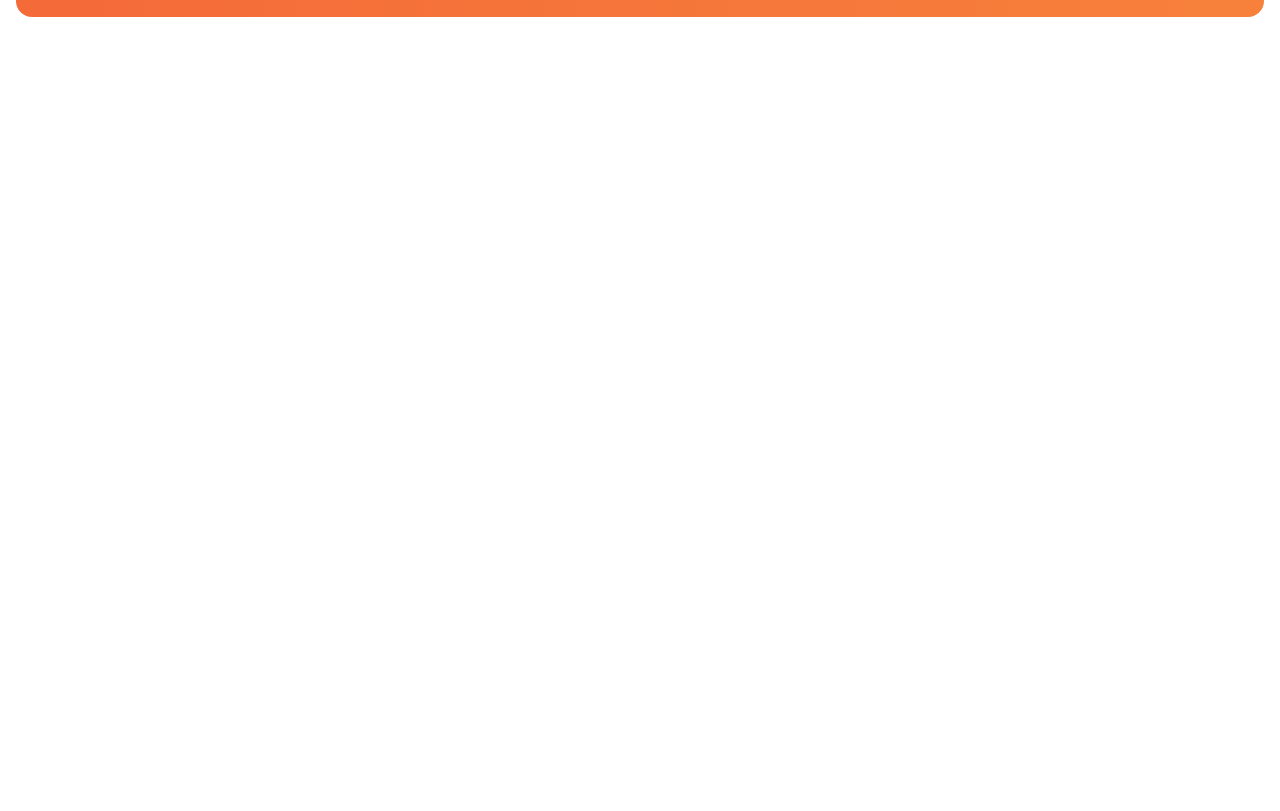
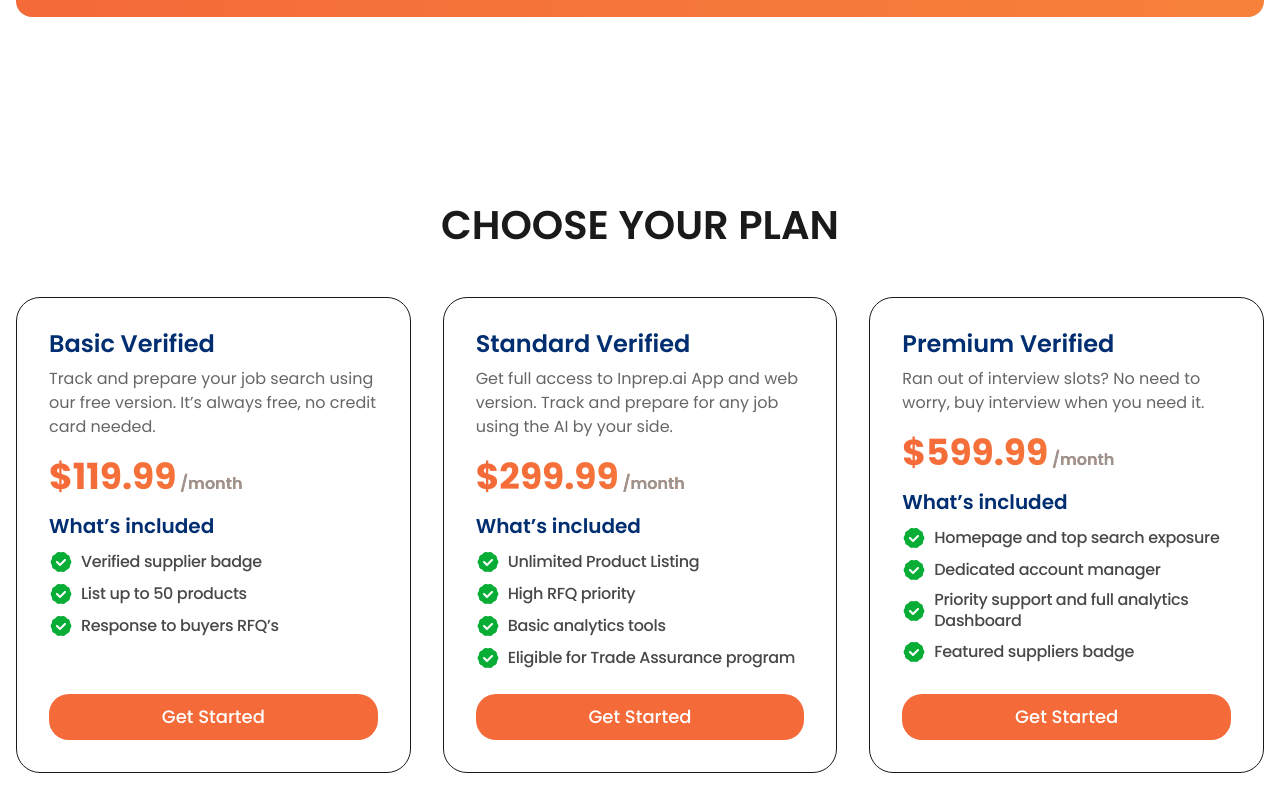
Before and after one commit to softvence-omega/daymoon-frontend, a React (Vite) app: page /overview in a window 1280 px wide. Shown: the part 3119-3930 px from the top of the page. Before the commit the page ends 3256 px from the top, so only its background shows below. Built offline with nearby package versions, Linux system fonts and the light colour scheme.

Commit message:
Choose your plan component complete

```diff
--- a/src/common/CommonWrapper.tsx
+++ b/src/common/CommonWrapper.tsx
@@ -1,4 +1,4 @@
-import React, { ReactNode } from "react";
+import { ReactNode } from "react";
 
 // Define the props interface
 interface CommonWrapperProps {
--- /dev/null
+++ b/src/components/ReUseable/ChoosePlan.tsx
@@ -0,0 +1,98 @@
+import verify from "../../assets/Icon/verified.svg";
+
+const plans = [
+  {
+    title: "Basic Verified",
+    price: "$119.99",
+    description:
+      "Track and prepare your job search using our free version. It’s always free, no credit card needed.",
+    features: [
+      "Verified supplier badge",
+      "List up to 50 products",
+      "Response to buyers RFQ’s",
+    ],
+    note: "/month",
+  },
+  {
+    title: "Standard Verified",
+    price: "$299.99",
+    description:
+      "Get full access to Inprep.ai App and web version. Track and prepare for any job using the AI by your side.",
+    features: [
+      "Unlimited Product Listing",
+      "High RFQ priority",
+      "Basic analytics tools",
+      "Eligible for Trade Assurance program",
+    ],
+    note: "/month",
+  },
+  {
+    title: "Premium Verified",
+    price: "$599.99",
+    description:
+      "Ran out of interview slots? No need to worry, buy interview when you need it.",
+    features: [
+      "Homepage and top search exposure",
+      "Dedicated account manager",
+      "Priority support and full analytics Dashboard",
+      "Featured suppliers badge",
+    ],
+    note: "/month",
+  },
+];
+
+const ChoosePlan = () => {
+  return (
+    <div className="py-12 md:py-16">
+      <div className="text-center mb-10 md:mb-12 px-4">
+        <h2 className="text-[28px] md:text-[40px] font-semibold leading-[36px] md:leading-[48px] uppercase text-[#1A1A1A]">
+          Choose Your Plan
+        </h2>
+      </div>
+      <div className="grid grid-cols-1 md:grid-cols-3 gap-6 md:gap-8 bg-white">
+        {plans.map((plan, index) => (
+          <div
+            key={index}
+            className="border rounded-[24px] border-[#1A1A1A] p-6 md:p-8 flex flex-col justify-between h-auto"
+          >
+            <div>
+              <h3 className="text-[20px] md:text-[24px] font-semibold leading-[28.8px] text-[#002E70] mb-2">
+                {plan.title}
+              </h3>
+              <p className="text-sm md:text-base text-[#666] font-normal leading-6">
+                {plan.description}
+              </p>
+              <div className="text-[30px] md:text-[36px] font-bold leading-[38px] md:leading-[43.2px] bg-gradient-to-l from-[#F7813B] to-[#F46A39] bg-clip-text text-transparent my-4">
+                {plan.price}
+                <span className="text-sm md:text-base font-semibold leading-[19.2px] text-[#969696] ml-1">
+                  {plan.note}
+                </span>
+              </div>
+              <h4 className="text-[18px] md:text-[20px] font-semibold leading-[24px] text-[#002E70] mb-3">
+                What’s included
+              </h4>
+              <ul className="space-y-2">
+                {plan.features.map((feature, idx) => (
+                  <li
+                    key={idx}
+                    className="text-sm md:text-base font-medium leading-[20.8px] tracking-[-0.32px] text-[#484848]"
+                  >
+                    <span className="flex items-center gap-2">
+                      <img className="w-5 h-5 md:w-6 md:h-6" src={verify} alt="" />
+                      {feature}
+                    </span>
+                  </li>
+                ))}
+              </ul>
+            </div>
+            <button className="mt-6 bg-[#F46A39] hover:bg-red-600 text-white py-2.5 px-6 md:py-[10px] md:px-[40px] rounded-[20px] text-sm md:text-[18px] font-medium w-full transition">
+              Get Started
+            </button>
+          </div>
+        ))}
+      </div>
+    </div>
+  );
+};
+
+export default ChoosePlan;
--- a/src/components/ReUseable/OverView.tsx
+++ b/src/components/ReUseable/OverView.tsx
@@ -2,6 +2,7 @@ import CommonWrapper from "@/common/CommonWrapper";
 import SidebarInfo from "./SidebarInfo";
 import JoinUs from "./JoinUs";
 import OverViewTab from "./OverViewTab";
+import ChoosePlan from "./ChoosePlan";
 
 const overviewData = [
   {
@@ -79,6 +80,7 @@ const OverView = () => {
 
         <div className="mt-10">
           <JoinUs />
+          <ChoosePlan/>
         </div>
       </CommonWrapper>
     </div>
```
